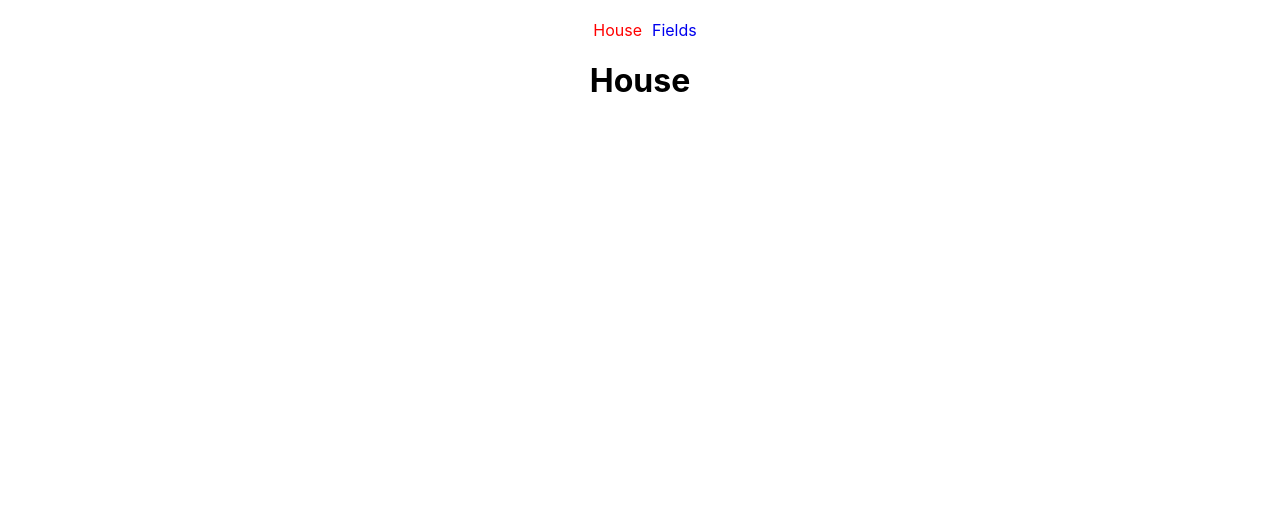
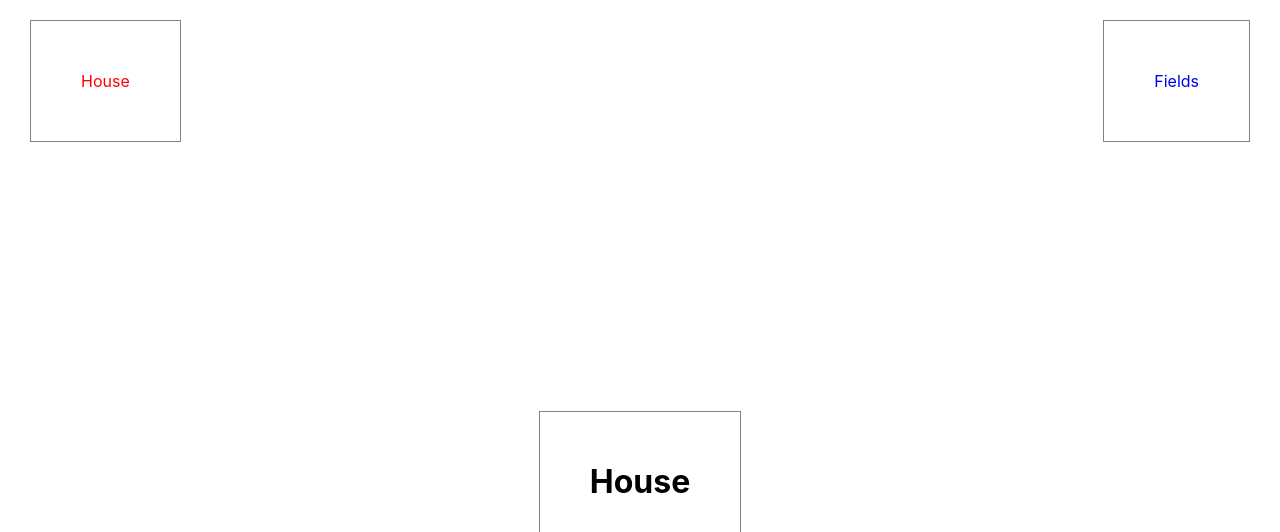
Before and after one commit to guna123884/rakesh, a React (Create React App) app: page / in a window 1280 px wide. Shown: the top 532 px of the page. Built offline with nearby package versions, Linux system fonts and the light colour scheme.

Commit message:
Boxes are added

```diff
--- a/src/App.css
+++ b/src/App.css
@@ -1,38 +1,15 @@
 .App {
   text-align: center;
+  padding: 0 30px;
 }
 
-.App-logo {
-  height: 40vmin;
-  pointer-events: none;
+.content {
+  height: calc(100vh - 161px);
+  display: flex;
+  justify-content: center;
+  align-items: center;
 }
-
-@media (prefers-reduced-motion: no-preference) {
-  .App-logo {
-    animation: App-logo-spin infinite 20s linear;
-  }
+.content > h1 {
+  padding: 50px;
+  border: 1px solid gray;
 }
-
-.App-header {
-  background-color: #282c34;
-  min-height: 100vh;
-  display: flex;
-  flex-direction: column;
-  align-items: center;
-  justify-content: center;
-  font-size: calc(10px + 2vmin);
-  color: white;
-}
-
-.App-link {
-  color: #61dafb;
-}
-
-@keyframes App-logo-spin {
-  from {
-    transform: rotate(0deg);
-  }
-  to {
-    transform: rotate(360deg);
-  }
-}
--- a/src/App.js
+++ b/src/App.js
@@ -7,10 +7,12 @@ function App() {
   return (
     <div className="App">
       <Header />
-      <Routes>
-        <Route path="/" element={<h1>House</h1>} exact />
-        <Route path="/fields" element={<h1>Fields</h1>} />
-      </Routes>
+      <div className="content">
+        <Routes>
+          <Route path="/" element={<h1>House</h1>} exact />
+          <Route path="/fields" element={<h1>Fields</h1>} />
+        </Routes>
+      </div>
     </div>
   );
 }
--- a/src/components/header/header.css
+++ b/src/components/header/header.css
@@ -2,11 +2,12 @@
   display: flex;
   align-items: center;
   width: 100%;
-  justify-content: center;
+  justify-content: space-between;
   margin: 20px auto;
 }
 .header > a {
-  margin-left: 10px;
+  padding: 50px;
+  border: 1px solid gray;
   text-decoration: none;
 }
 .activeClass {
```
